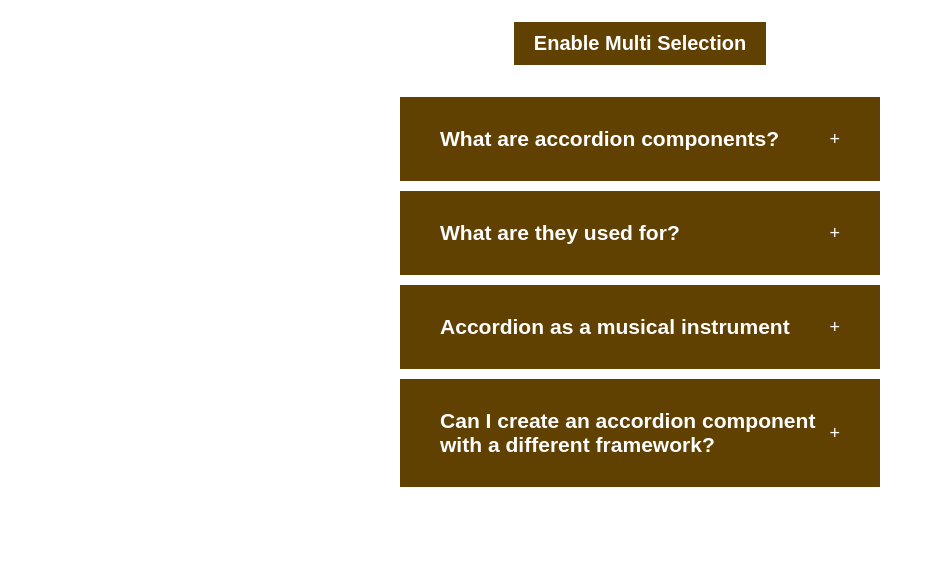
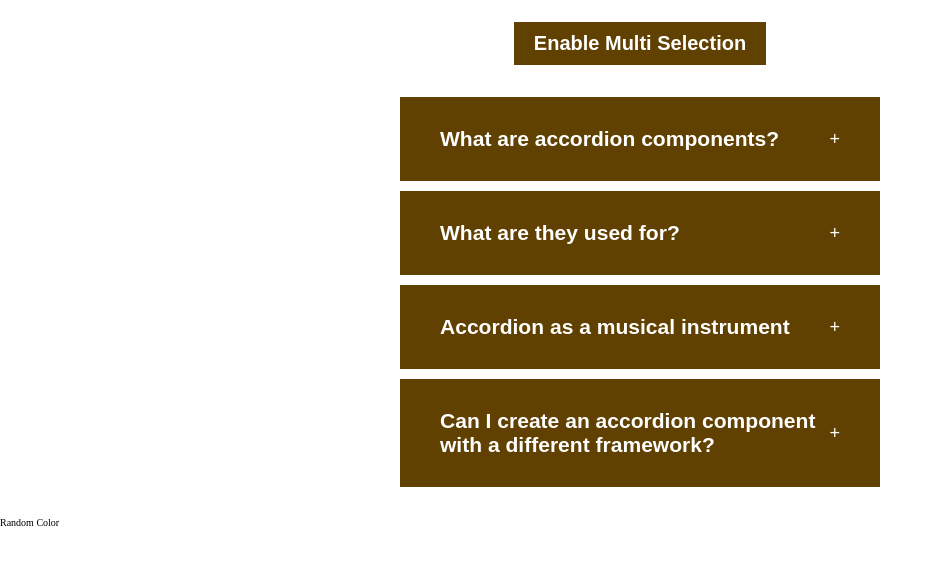
Before and after one commit to arunav999/Practice-React_SASS, a React (Vite) app: page / in a window 1280 px wide. Shown: the top 564 px of the page, without its empty margins (0-943 px from the left). Built offline with nearby package versions, Linux system fonts and the light colour scheme; a web font is replaced by a local one.

Commit message:
added random color, next project

```diff
--- a/src/App.jsx
+++ b/src/App.jsx
@@ -6,12 +6,16 @@ import Cards from "./Cards_React/components/Cards.jsx";
 // Accordian App
 import AccordianApp from "./Accordion/AccordianApp.jsx";
 
+// Random Color App
+import RandomColorApp from "./Random_Color/RandomColorApp.jsx";
+
 export default function App() {
   return (
     <>
       {/* <Header /> */}
       {/* <Cards /> */}
       <AccordianApp />
+      <RandomColorApp />
     </>
   );
 }
--- /dev/null
+++ b/src/Random_Color/RandomColorApp.jsx
@@ -0,0 +1,10 @@
+import React from "react";
+import RandomColor from "./components/RandomColor.jsx";
+
+export default function RandomColorApp() {
+  return (
+    <>
+      <RandomColor />
+    </>
+  );
+}
--- /dev/null
+++ b/src/Random_Color/components/RandomColor.jsx
@@ -0,0 +1,9 @@
+import React from "react";
+
+export default function RandomColor() {
+  return (
+    <>
+      <p>Random Color</p>
+    </>
+  );
+}
--- /dev/null
+++ b/src/styles/RandomColor/_index.scss
@@ -0,0 +1 @@
+@forward "randomColor";
--- a/src/styles/css/main.css
+++ b/src/styles/css/main.css
@@ -76,4 +76,6 @@ html {
   cursor: pointer;
 }
 
+/*----- RANDOM COLOR -----*/
+
 /*# sourceMappingURL=main.css.map */
--- a/src/styles/main.scss
+++ b/src/styles/main.scss
@@ -9,4 +9,7 @@
 @use "./Cards/components";
 
 /*----- ACCORDIAN -----*/
-@use "./Accordian//accordian";
+@use "./Accordian/accordian";
+
+/*----- RANDOM COLOR -----*/
+@use "./RandomColor/randomColor";
```
Also changed, not shown: src/styles/RandomColor/_randomColor.scss (added), 1 other file (tests, documents, lock files or other folders).
